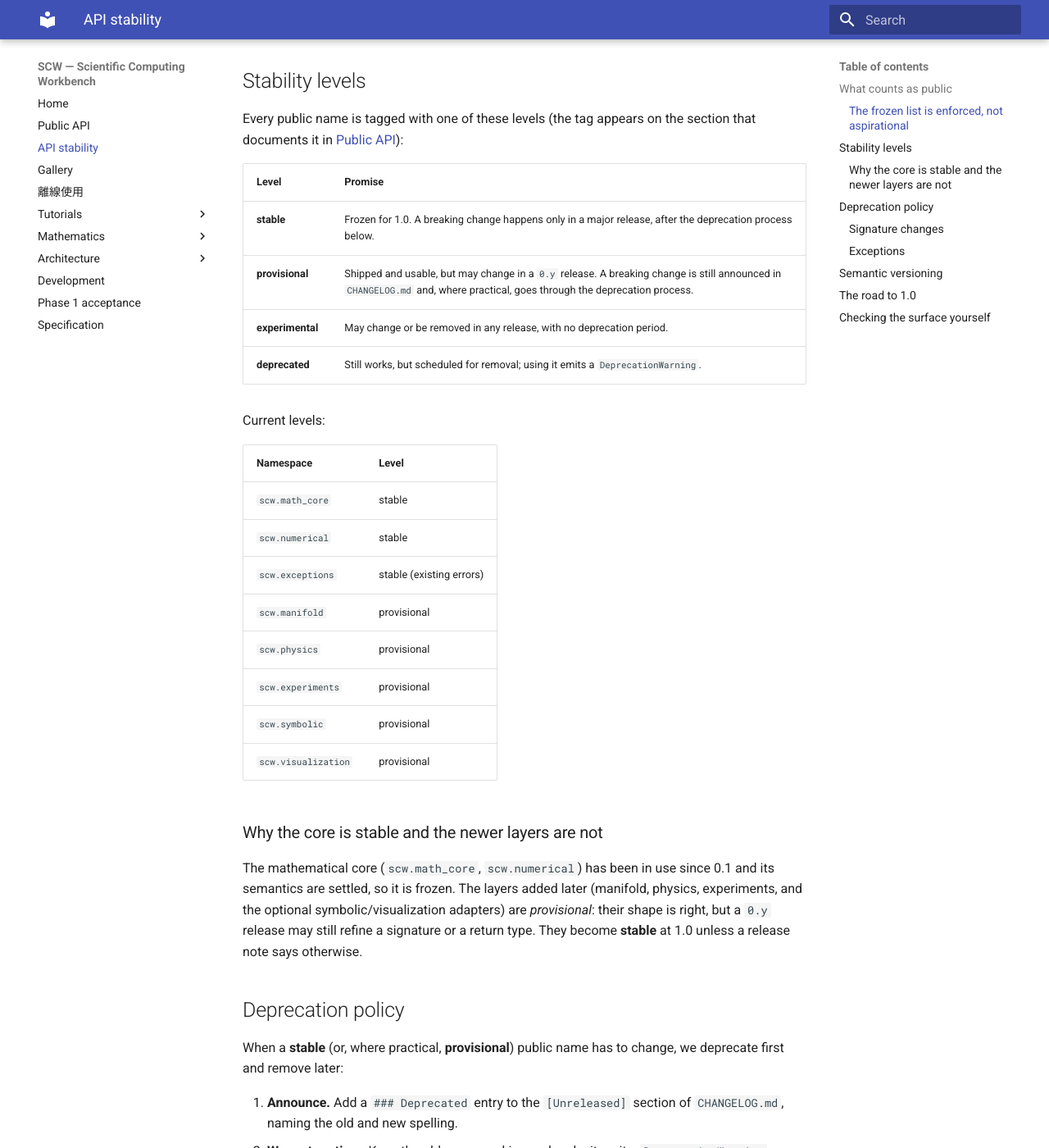
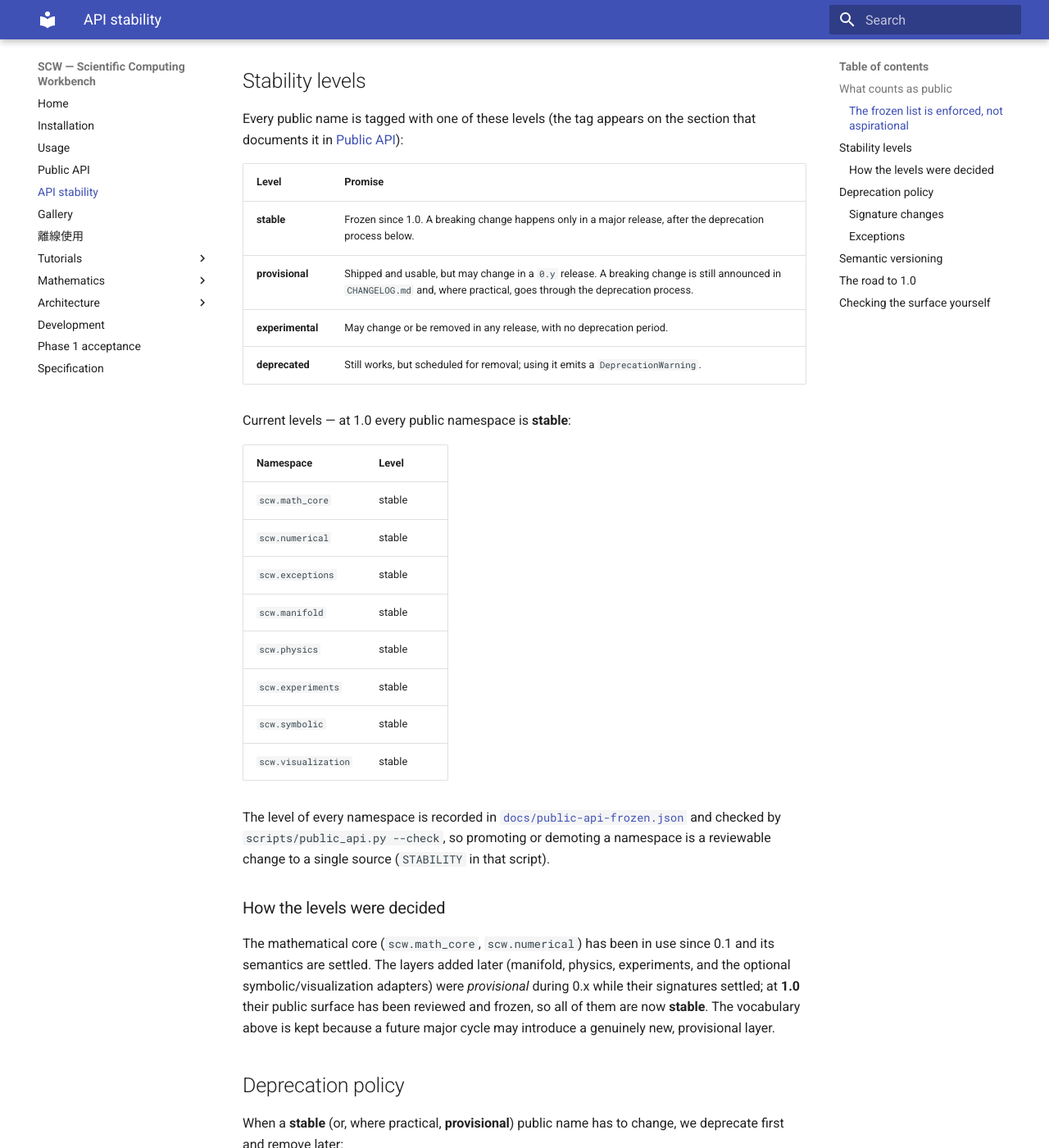
Before and after one commit to twobox77/scientific-computing-workbench, an MkDocs documentation site: the page built from docs/stability.md, in a window 1280 px wide and 1400 px high, scrolled down 757 px. Shown: the whole window at 82% size. Built offline with MkDocs 1.6.1 and Material for MkDocs 9.7.7, drawn with Linux system fonts in a browser that asks for light colours; some of the changed text lies outside the part shown.

Commit message:
feat(1.0): freeze the API, add install/usage docs and the release pipeline
First stable release (roadmap §11, 1.0).

- Promote every public namespace to stable. The level is now a single source of
  truth (STABILITY in scripts/public_api.py), written into
  docs/public-api-frozen.json and checked by --check, so promoting/demoting a
  namespace is a reviewable change. docs/api.md and docs/stability.md updated.
- Add docs/installation.md (uv / pip / source, the all extra, verify, uninstall)
  and docs/usage.md (a task-oriented tour of every layer, snippets verified).
- Add scripts/verify_install.sh: build the wheel, install it into a fresh venv
  and import every public namespace; wired into CI as an install job.
- release.yml now fails when the tag does not match pyproject/__version__.
- Add an 'all' extra; version bumped to 1.0.0.

Co-authored-by: openhands <openhands@all-hands.dev>

```diff
--- a/docs/stability.md
+++ b/docs/stability.md
@@ -37,32 +37,38 @@ section that documents it in [Public API](api.md)):
 
 | Level | Promise |
 | --- | --- |
-| **stable** | Frozen for 1.0. A breaking change happens only in a major release, after the deprecation process below. |
+| **stable** | Frozen since 1.0. A breaking change happens only in a major release, after the deprecation process below. |
 | **provisional** | Shipped and usable, but may change in a `0.y` release. A breaking change is still announced in `CHANGELOG.md` and, where practical, goes through the deprecation process. |
 | **experimental** | May change or be removed in any release, with no deprecation period. |
 | **deprecated** | Still works, but scheduled for removal; using it emits a `DeprecationWarning`. |
 
-Current levels:
+Current levels — at 1.0 every public namespace is **stable**:
 
 | Namespace | Level |
 | --- | --- |
 | `scw.math_core` | stable |
 | `scw.numerical` | stable |
-| `scw.exceptions` | stable (existing errors) |
-| `scw.manifold` | provisional |
-| `scw.physics` | provisional |
-| `scw.experiments` | provisional |
-| `scw.symbolic` | provisional |
-| `scw.visualization` | provisional |
+| `scw.exceptions` | stable |
+| `scw.manifold` | stable |
+| `scw.physics` | stable |
+| `scw.experiments` | stable |
+| `scw.symbolic` | stable |
+| `scw.visualization` | stable |
 
-### Why the core is stable and the newer layers are not
+The level of every namespace is recorded in
+[`docs/public-api-frozen.json`](public-api-frozen.json) and checked by
+`scripts/public_api.py --check`, so promoting or demoting a namespace is a
+reviewable change to a single source (`STABILITY` in that script).
+
+### How the levels were decided
 
 The mathematical core (`scw.math_core`, `scw.numerical`) has been in use since
-0.1 and its semantics are settled, so it is frozen. The layers added later
-(manifold, physics, experiments, and the optional symbolic/visualization
-adapters) are *provisional*: their shape is right, but a `0.y` release may still
-refine a signature or a return type. They become **stable** at 1.0 unless a
-release note says otherwise.
+0.1 and its semantics are settled. The layers added later (manifold, physics,
+experiments, and the optional symbolic/visualization adapters) were
+*provisional* during 0.x while their signatures settled; at **1.0** their
+public surface has been reviewed and frozen, so all of them are now **stable**.
+The vocabulary above is kept because a future major cycle may introduce a
+genuinely new, provisional layer.
 
 ## Deprecation policy
 
@@ -104,23 +110,27 @@ breaking change and follows the deprecation policy.
 
 SCW follows [Semantic Versioning](https://semver.org/spec/v2.0.0.html):
 
-- **Major** (`1.0.0`): may break stable names, after the deprecation process.
-- **Minor** (`0.y.0`): adds features; may change *provisional* names, with a
-  CHANGELOG note. Does not break *stable* names.
-- **Patch** (`0.y.z`): bug fixes only; no public-surface change.
+- **Major** (`1.0.0`, `2.0.0`, ...): may break stable names, after the
+  deprecation process.
+- **Minor** (`1.y.0`): adds features; does not break *stable* names.
+- **Patch** (`1.y.z`): bug fixes only; no public-surface change.
 
-Before 1.0 the minor number plays the role of "major" for the still-moving
-layers, which is exactly why they are marked *provisional* rather than
-*stable*.
+During 0.x the minor number played the role of "major" for the still-moving
+layers; that is why they were marked *provisional* rather than *stable* until
+1.0.
 
 ## The road to 1.0
 
-1. **0.9 (this milestone)** — freeze the public surface, tag every section with
-   a stability level, wire the enforcement into CI, and publish this policy.
-2. **1.0** — promote the provisional layers to *stable* once their signatures
-   have settled, complete the install/usage documentation, and turn on the CI
-   release pipeline. From then on, breaking a *stable* name requires a major
-   release and the deprecation process above.
+1. **0.9** — froze the public surface, tagged every section with a stability
+   level, wired the enforcement into CI, and published this policy.
+2. **1.0 (this release)** — promoted every layer to *stable* once the public
+   signatures had been reviewed, completed the install/usage documentation,
+   and turned on the CI release pipeline. From now on, breaking a *stable* name
+   requires a major release and the deprecation process above.
+
+Beyond 1.0 the same policy governs: a new feature may ship as *provisional* in
+a minor release and be promoted to *stable* later; a removal starts with a
+deprecation and lands no earlier than the next major release.
 
 ## Checking the surface yourself
 
--- a/mkdocs.yml
+++ b/mkdocs.yml
@@ -3,6 +3,8 @@ theme:
   name: material
 nav:
   - Home: index.md
+  - Installation: installation.md
+  - Usage: usage.md
   - Public API: api.md
   - API stability: stability.md
   - Gallery: gallery.md
--- a/pyproject.toml
+++ b/pyproject.toml
@@ -4,7 +4,7 @@ build-backend = "hatchling.build"
 
 [project]
 name = "scw"
-version = "0.9.0"
+version = "1.0.0"
 description = "Scientific Computing Workbench"
 readme = "README.md"
 requires-python = ">=3.12"
@@ -21,6 +21,7 @@ symbolic = ["sympy>=1.13"]
 visualization = ["matplotlib>=3.9"]
 notebook = ["jupyterlab>=4.2", "ipykernel>=6.29"]
 interactive = ["matplotlib>=3.9", "jupyterlab>=4.2", "ipykernel>=6.29", "ipympl>=0.9"]
+all = ["sympy>=1.13", "matplotlib>=3.9", "jupyterlab>=4.2", "ipykernel>=6.29", "ipympl>=0.9"]
 dev = [
   "pytest>=8.0",
   "pytest-cov>=5.0",
--- a/src/scw/__init__.py
+++ b/src/scw/__init__.py
@@ -17,7 +17,7 @@ from scw.math_core import (
     einsum,
 )
 
-__version__ = "0.9.0"
+__version__ = "1.0.0"
 
 __all__ = [
     "Basis",
```
Also changed, not shown: AGENTS.md (+21 -10 lines), CHANGELOG.md (+28 -1 lines), README.md (+7 -4 lines), docs/api.md (+22 -20 lines), docs/development.md (+19 -2 lines), docs/index.md (+1 -1 lines), docs/installation.md (added, +100 -0 lines), docs/public-api-frozen.json (+41 -11 lines), docs/usage.md (added, +178 -0 lines), 7 other files.
